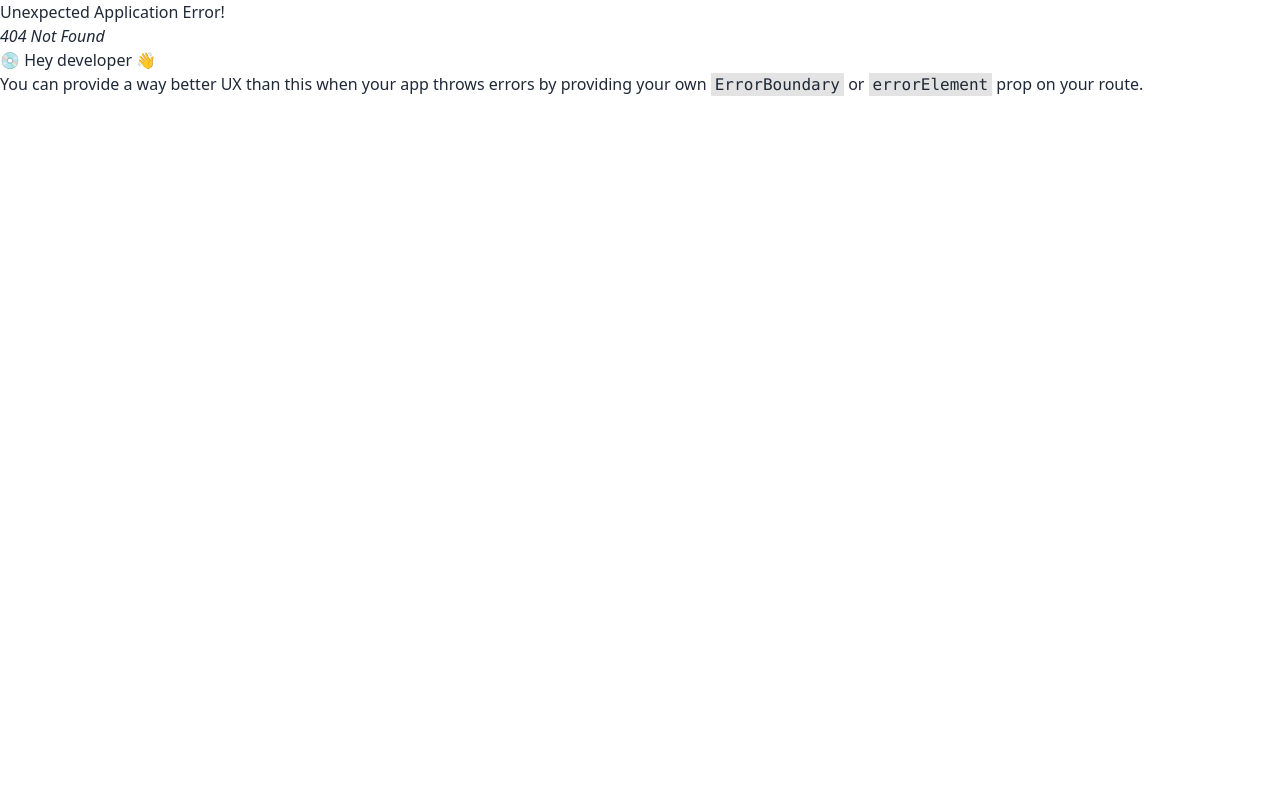
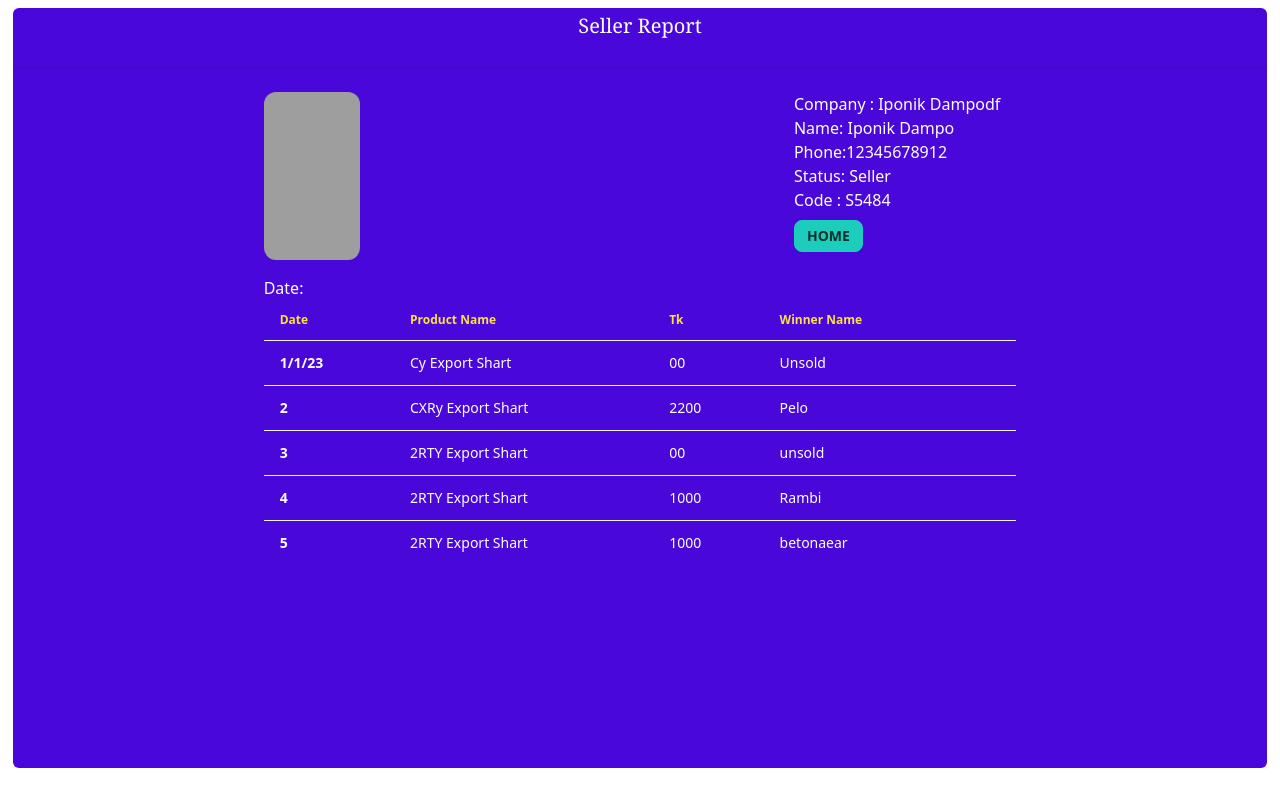
Before and after one commit to Asadullah850/tender-dropping-project, a React (Vite) app: page /sellerreport in a window 1280 px wide. Before the commit this address had no page. Built offline with nearby package versions, Linux system fonts and the light colour scheme; grey boxes are pictures that could not be loaded.

Commit message:
add sellar report page complet

```diff
--- a/src/App.jsx
+++ b/src/App.jsx
@@ -9,10 +9,7 @@ function App() {
   return (
     <>
     <ToastContainer autoClose={1000}/>
-      <div className='bg-[#4A07DA] h-full lg:h-screen md:h-screen w-[98%] mx-auto text-white'>
-        <div className="">
-          app.js
-        </div>
+      <div className='bg-[#4A07DA] h-[calc(100vh-5vh)] w-[98%] mx-auto text-white rounded-md'>
         <Outlet></Outlet>
       </div>
     </>
--- a/src/Components/Dashboard.jsx
+++ b/src/Components/Dashboard.jsx
@@ -7,7 +7,7 @@ import { Link, useNavigate } from 'react-router-dom';
 
 
 const Dashboard = () => {
-    const bayer = true;
+    const seller = true;
     const [sellNow, setSellNow] = useState(false);
     const [edit, setEdit] = useState(false);
     const [editForm, setEditForm] = useState(false);
@@ -32,12 +32,12 @@ const Dashboard = () => {
     const handelSellButton = () => {
         setSellNow(!sellNow)
     }
-    const handelEdit =()=>{
+    const handelEdit = () => {
         setEditForm(true)
         setEdit(true)
         setseeProduct(false)
     }
-    const handelEditSubmit =(event)=>{
+    const handelEditSubmit = (event) => {
         event.preventDefault()
         setEdit(true)
         setEditForm(false)
@@ -45,7 +45,26 @@ const Dashboard = () => {
     }
     return (
         <div className=' text-center'>
-            <Pagetitle title={'Dashboard'}></Pagetitle>
+            {
+                seller ? <Pagetitle title={`Seller Dashboard `}></Pagetitle> : <Pagetitle title={`Bayer Dashboard `}></Pagetitle>
+            }
+            {
+                seller ?
+                    <div className=" flex lg:w-[60%] w-[80%] justify-between mx-auto my-2">
+                        <div className="avatar">
+                            <div className="w-24 rounded-xl">
+                                <img src="https://encrypted-tbn0.gstatic.com/images?q=tbn:ANd9GcRarHLf-_lcG7s3YUKLSn6CdqR77v6C1SiZUXYq_vTQH3SwbkKCn956PcsLyuYuWGhzTME&usqp=CAU" />
+                            </div>
+                        </div>
+                        <div className=" mx-4 text-left">
+                            <p>Company : Iponik Dampodf</p>
+                            <p>Name: Iponik Dampo</p>
+                            <p>Phone:12345678912</p>
+                            <p>Status: Seller</p>
+                            <p>Code : S5484</p>
+                        </div>
+                    </div>
+                    :
                     <div className=" flex lg:w-[60%] w-[80%] justify-between mx-auto my-2">
                         <div className="avatar">
                             <div className="w-24 rounded-xl">
@@ -58,8 +77,9 @@ const Dashboard = () => {
                             <p>Code : B5484</p>
                         </div>
                     </div>
+            }
             {
-                bayer ?
+                seller ?
                     // bayer section
                     <div className="mt-5">
                         <button onClick={handelSellButton} className="btn max-sm:btn-sm btn-info">
@@ -67,15 +87,15 @@ const Dashboard = () => {
                                 sellNow ? 'Not now ' : 'Sell now'
                             }
                         </button>
-                        <Link to={'/bayerreport'}>
+                        <Link to={'/sellerreport'}>
                             <button className="mx-2 max-sm:btn-sm  btn btn-success">Report</button>
                         </Link>
                         {/* <button className="btn  max-sm:btn-sm btn-warning">Warning</button> */}
                         <button className="btn  max-sm:btn-sm btn-error">Help</button>
                     </div>
                     :
-                    // seller section
-                    ''
+
+                   <button className='btn btn-sm btn-secondary'>Lets Bit</button>
             }
             {/*  */}
             {
@@ -151,6 +171,10 @@ const Dashboard = () => {
                     ''
             }
             {/*  */}
+
+            {/*  */}
+            {
+                seller ?
                 <div className=" lg:w-[60%] mx-auto mt-4">
                 <div className="overflow-x-auto">
                     <p className='text-xl font-semibold underline'>Top 3 Winner</p>
@@ -181,6 +205,38 @@ const Dashboard = () => {
                     </table>
                 </div>
             </div>
+            :
+            <div className=" lg:w-[60%] mx-auto mt-4">
+                <div className="overflow-x-auto">
+                    <p className='text-xl font-semibold '>Last 3 <samp className='underline'>Winner</samp></p>
+                    <table className="table">
+                        <tbody>
+                            {/* row 1 */}
+                            <tr>
+                                <th>1</th>
+                                <td>Cy Export Shart</td>
+                                <td>1500</td>
+
+                            </tr>
+                            {/* row 2 */}
+                            <tr>
+                                <th>2</th>
+                                <td>CXRy Export Shart</td>
+                                <td>2200</td>
+
+                            </tr>
+                            {/* row 3 */}
+                            <tr>
+                                <th>3</th>
+                                <td>2RTY Export Shart</td>
+                                <td>1000</td>
+
+                            </tr>
+                        </tbody>
+                    </table>
+                </div>
+            </div>
+            }
         </div>
     );
 };
--- a/src/Components/Bayer/BayerReport.jsx
+++ b/src/Components/Seller/SellerReport.jsx
@@ -2,10 +2,10 @@ import React from 'react';
 import Pagetitle from '../Pagetitle';
 import { Link } from 'react-router-dom';
 
-const BayerReport = () => {
+const SellerReport = () => {
     return (
         <div className=' text-center'>
-            <Pagetitle title={'Bayer Report'}></Pagetitle>
+            <Pagetitle title={'Seller Report'}></Pagetitle>
             {/*  */}
             <div className=" flex lg:w-[60%] w-[80%] justify-between mx-auto my-2">
                 <div className="avatar">
@@ -14,33 +14,37 @@ const BayerReport = () => {
                     </div>
                 </div>
                 <div className=" mx-4 text-left">
-                    <p>Name: Jems Brone</p>
-                    <p>Status: Bayer</p>
-                    <p>Code : B5484</p>
+                    <p>Company : Iponik Dampodf</p>
+                    <p>Name: Iponik Dampo</p>
+                    <p>Phone:12345678912</p>
+                    <p>Status: Seller</p>
+                    <p>Code : S5484</p>
                     <Link to={'/'}>
                         <button className='btn btn-sm btn-accent my-2'>Home</button>
                     </Link>
                 </div>
             </div>
+
             {/*  */}
             <div className=" lg:w-[60%] mx-auto mt-4">
+                <p className=' text-left'>Date: </p>
                 <div className="overflow-x-auto">
                     <table className="table">
                         <thead className=' text-yellow-300'>
                             <tr>
                                 <th>
-                                    #
+                                    Date
                                 </th>
                                 <th>Product Name</th>
                                 <th>Tk</th>
-                                <th>Winner</th>
+                                <th>Winner Name</th>
                                 <th></th>
                             </tr>
                         </thead>
                         <tbody>
                             {/* row 1 */}
                             <tr>
-                                <th>1</th>
+                                <th>1/1/23</th>
                                 <td>Cy Export Shart</td>
                                 <td>00</td>
                                 <td>Unsold</td>
@@ -81,4 +85,4 @@ const BayerReport = () => {
     );
 };
 
-export default BayerReport;
+export default SellerReport;
```
Also changed, not shown: src/main.jsx (+3 -7 lines). Lines whose indentation alone changed are shown as unchanged.
